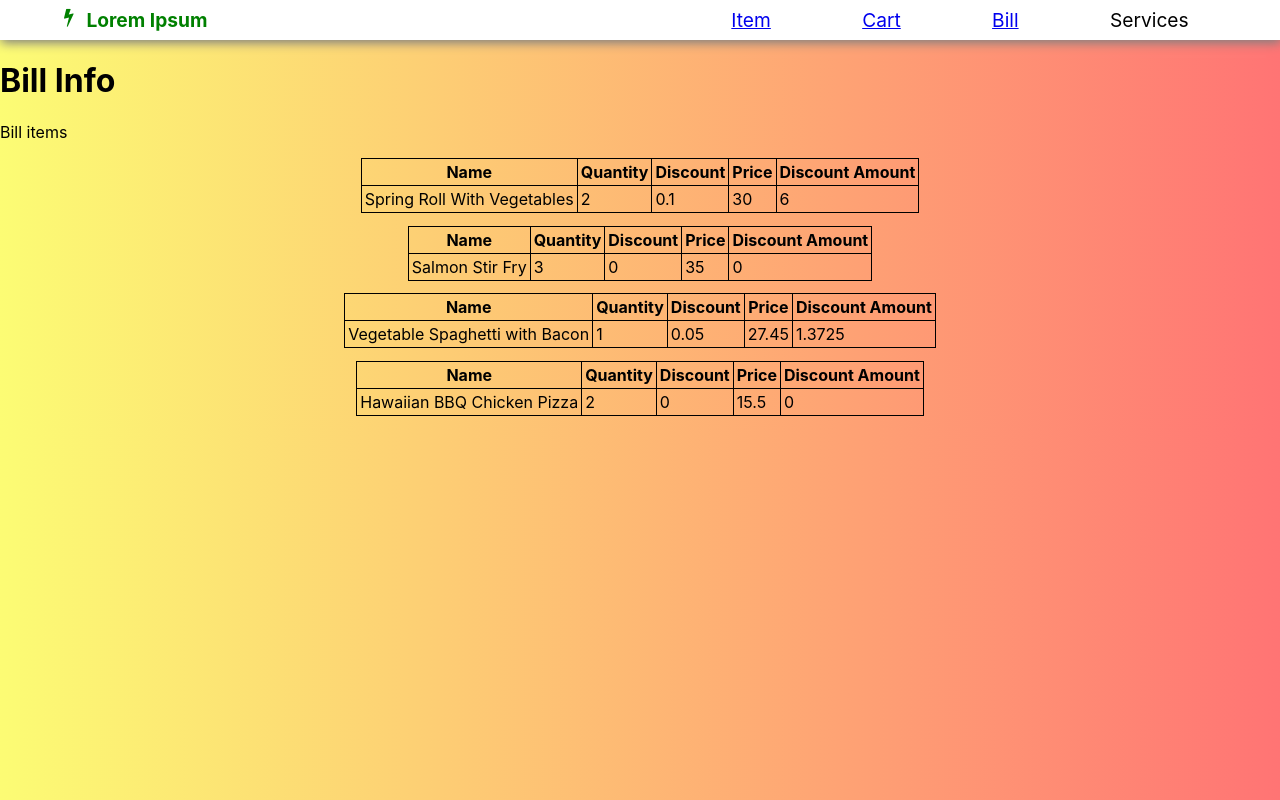
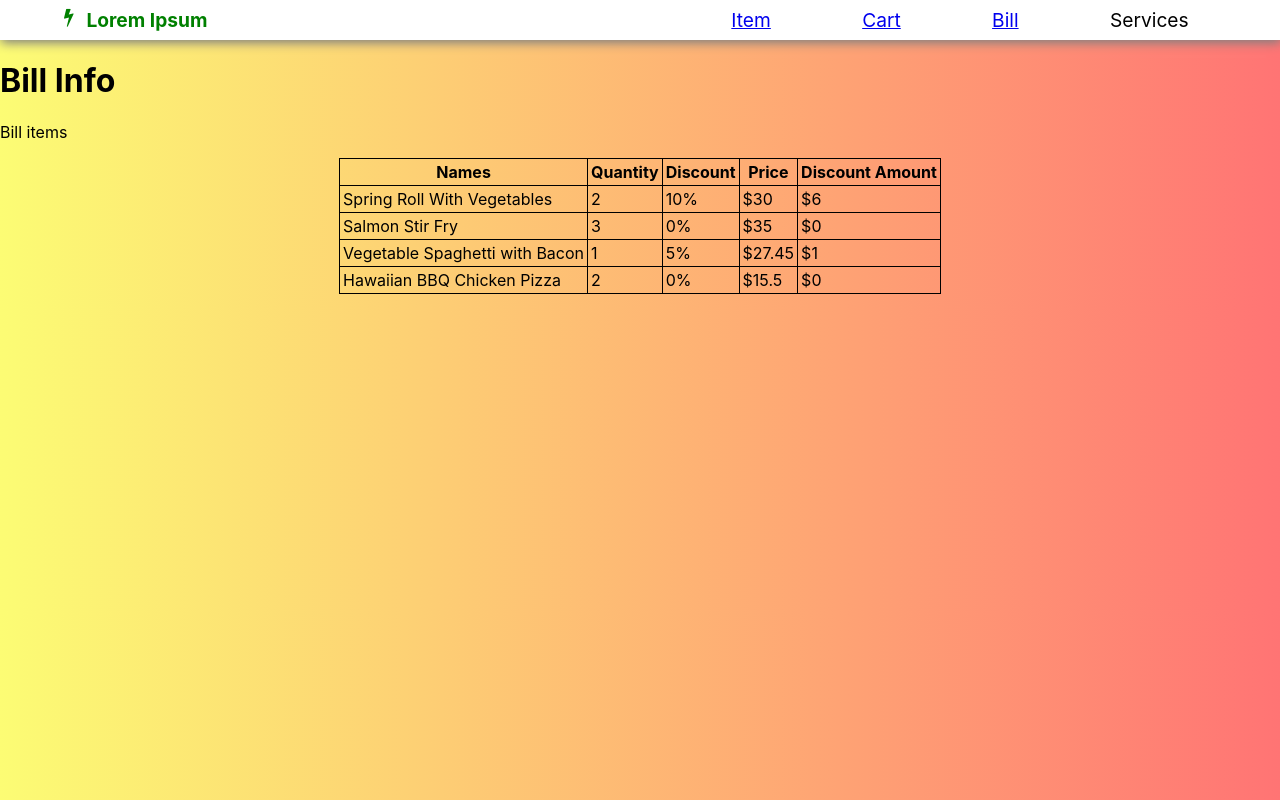
Before and after one commit to Aneesha-Maiya/Food-Cart, a React (Create React App) app: page /Bill in a window 1280 px wide. Built offline with nearby package versions, Linux system fonts and the light colour scheme.

Commit message:
Made Changes to bill table

```diff
--- a/src/Components/Bill.js
+++ b/src/Components/Bill.js
@@ -5,30 +5,30 @@ export default function Bill(props) {
   return (
     <>
         <div className="Bill-Content">
-            {
-                item.map((items,index)=>{
-                    return(
             <center>
                 <table>
                     <tr>
-                                    <th>Name</th>
+                        <th>Names</th>
                         <th>Quantity</th>
                         <th>Discount</th>
                         <th>Price</th>
                         <th>Discount Amount</th>
                     </tr>
+                    {
+                        item.map((items,index)=>{
+                        return(
                                 <tr>
                                     <td>{items.name}</td>
                                     <td>{items.quantity}</td>
-                                    <td>{items.discountPercentage}</td>
-                                    <td>{items.price}</td>
-                                    <td>{items.discountPercentage*items.price*items.quantity}</td>
+                                    <td>{items.discountPercentage*100 + "%"}</td>
+                                    <td>{"$"+items.price}</td>
+                                    <td>{"$"+Math.floor(items.discountPercentage*items.price*items.quantity)}</td>
                                 </tr>
-                            </table>
-                        </center>
                             )
                         })
                     }
+                </table>
+            </center>
         </div>
     </>
   )
```
Lines whose indentation alone changed are shown as unchanged.
